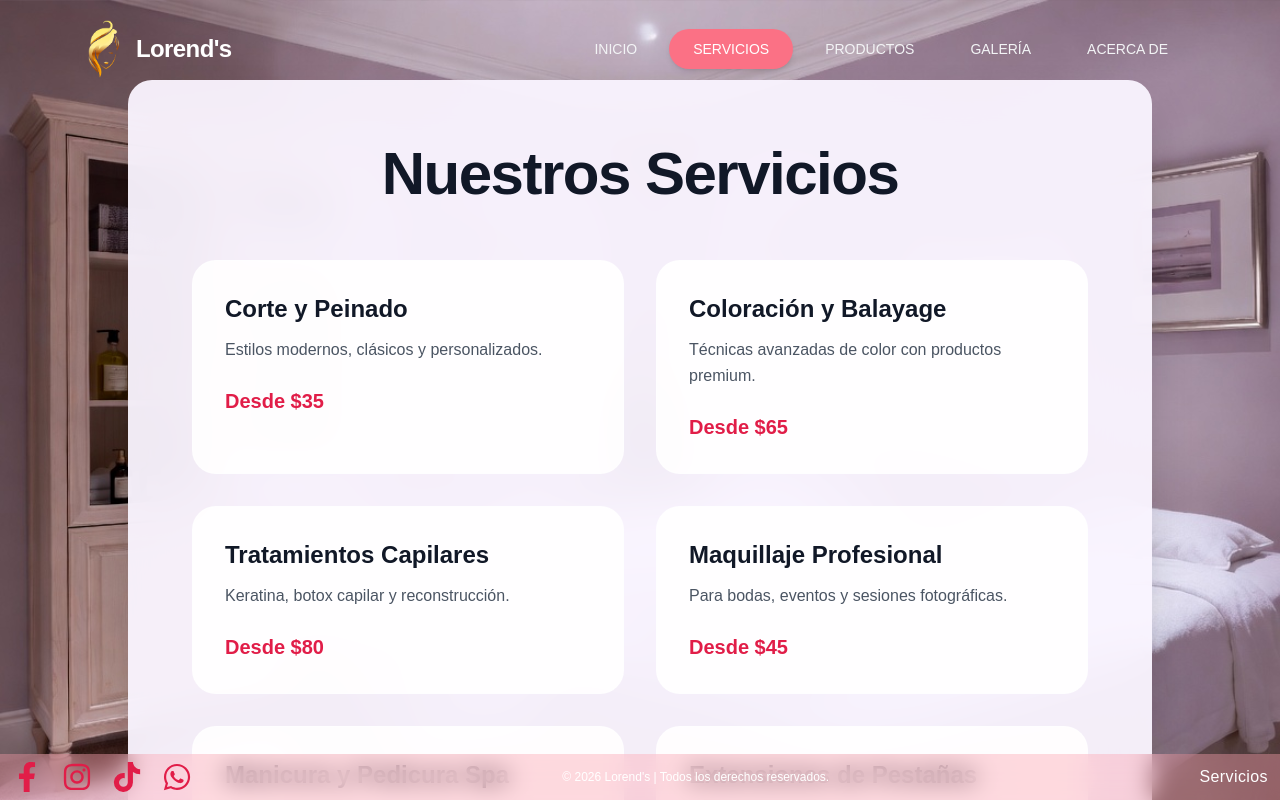
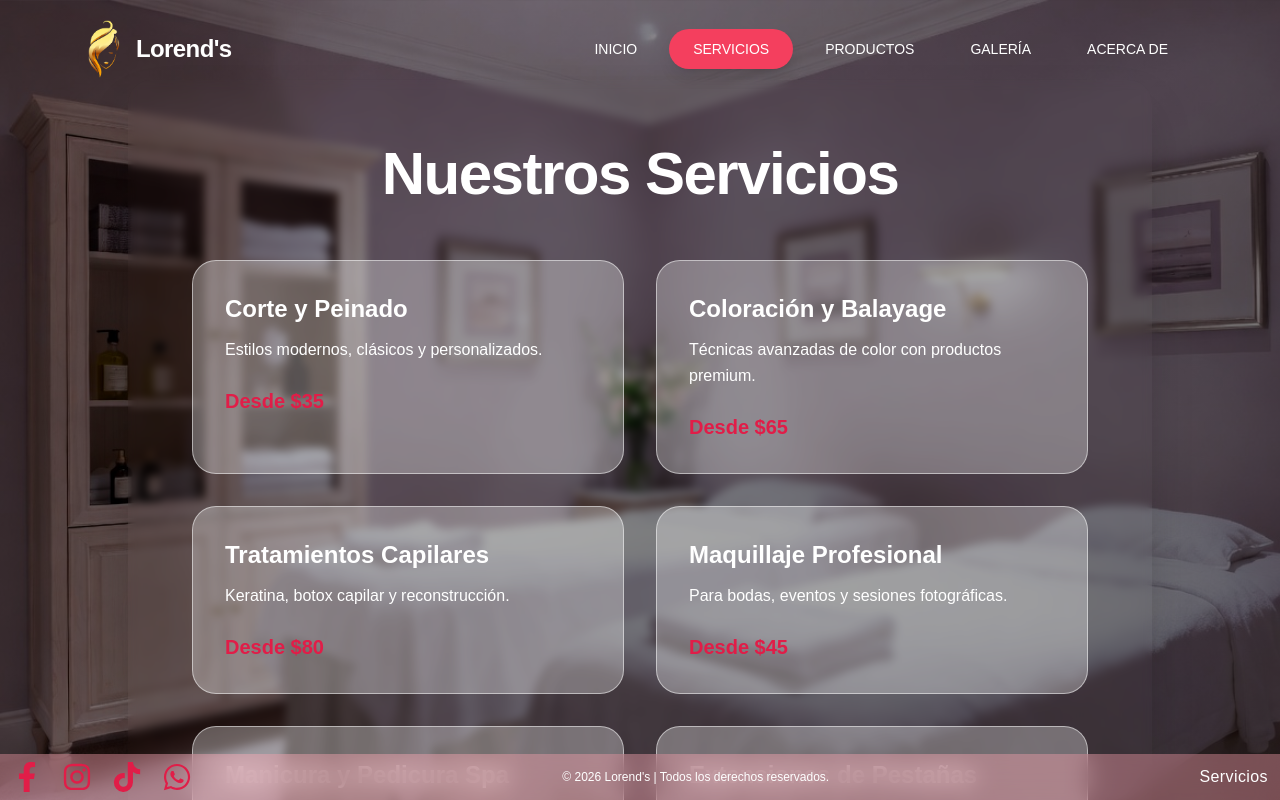
Before and after one commit to QuinteroVA/Gestion_salon_belleza, a React (Vite) app: page /servicios in a window 1280 px wide. Shown: the top 800 px of the page. Built offline with nearby package versions, Linux system fonts and the light colour scheme.

Commit message:
Actualización de páginas

```diff
--- a/src/components/Footer.tsx
+++ b/src/components/Footer.tsx
@@ -42,7 +42,7 @@ export default function Footer() {
           </div>
         </div>
         {/* Copyright */}
-        <div className="text-center text-white/100 text-xs">
+        <div className="text-center text-xs">
           © {new Date().getFullYear()} Lorend's | Todos los derechos reservados.
         </div>
         {/* Página actual */}
--- a/src/components/Header.tsx
+++ b/src/components/Header.tsx
@@ -60,7 +60,7 @@ export default function Header() {
         </div>
 
         {/* Navegación Desktop */}
-        <nav className="hidden md:flex items-center gap-2 text-white font-medium">
+        <nav className="hidden md:flex items-center gap-2 text-white">
           {navLinks.map((link) => {
               const isActive = location.pathname === link.path;
               return (
@@ -69,8 +69,8 @@ export default function Header() {
                   onClick={() => handleNavigation(link.path)}
                   className={`px-6 py-2.5 rounded-3xl font-medium text-sm transition-all duration-300
                     ${isActive
-                      ? 'bg-rose-400 text-white shadow-md'
-                      : 'text-gray-100 hover:bg-rose-100 hover:text-rose-600'
+                      ? 'bg-rose-500 text-white shadow-lg'
+                      : 'text-white hover:bg-rose-100 hover:text-rose-600'
                     }`}
                 >
                   {link.name}
@@ -82,15 +82,15 @@ export default function Header() {
           {/* Botón Hamburguesa */}
           <button
             onClick={() => setIsOpen(!isOpen)}
-            className="md:hidden p-3 text-gray-700 hover:bg-white/70 rounded-2xl transition-colors"
+            className="md:hidden p-3 text-white hover:bg-white/70 rounded-2xl transition-colors"
           >
-            {isOpen ? <X size={28} /> : <Menu size={28} />}
+            {isOpen ? <X size={25} /> : <Menu size={25} />}
           </button>
         </div>
 
       {/* Menú Mobile */}
       {isOpen && (
-        <div className="md:hidden bg-white/95 backdrop-blur-xl border-t border-white/30">
+        <div className="md:hidden bg-white/10 backdrop-blur-xs border-t border-white/30">
           <nav className="flex flex-col px-6 py-6 gap-2">
             {navLinks.map((link) => {
               const isActive = location.pathname === link.path;
@@ -101,7 +101,7 @@ export default function Header() {
                   className={`text-left px-6 py-4 rounded-2xl font-medium text-lg transition-all
                     ${isActive
                       ? 'bg-rose-600 text-white'
-                      : 'hover:bg-rose-50 text-gray-700'
+                      : 'hover:bg-rose-50 text-white'
                     }`}
                 >
                   {link.name}
--- a/src/components/Section.tsx
+++ b/src/components/Section.tsx
@@ -15,8 +15,8 @@ export default function Section({
 }: SectionProps) {
   return (
     <section id={id} className="min-h-screen py-20 px-6 scroll-mt-24">
-      <div className={`max-w-5xl mx-auto rounded-3xl ${bgColor} backdrop-blur-xl shadow-2xl p-10 md:p-16`}>
-        <h2 className="text-5xl md:text-6xl font-semibold text-center mb-14 text-gray-900 tracking-tight">
+      <div className={`max-w-5xl mx-auto rounded-3xl ${bgColor} backdrop-blur-sm shadow-2xl p-10 md:p-16`}>
+        <h2 className="text-5xl md:text-6xl font-semibold text-center mb-14 text-white tracking-tight">
           {title}
         </h2>
         {children}
--- a/src/index.css
+++ b/src/index.css
@@ -10,10 +10,6 @@ html {
 
 body {
   font-family: "Google Sans", sans-serif;
-  font-optical-sizing: auto;
-  font-weight: <weight>;
-  font-style: normal;
-  font-variation-settings: "GRAD" 0;
   margin: 0;
   padding: 0;
 }
--- a/src/pages/Gallery.tsx
+++ b/src/pages/Gallery.tsx
@@ -3,17 +3,14 @@ import Section from "../components/Section";
 export default function Gallery() {
   return (
     <div className="min-h-screen bg-cover bg-center bg-fixed" style={{ backgroundImage: "url('./image/gallery.jpg')" }} >
-      <Section id="gallery" title="Galería" bgColor="bg-amber-50/90">
+      <div className="absolute inset-0 bg-gradient-to-br from-black/40 via-black/50 to-black/60" />
+      <Section id="gallery" title="Galería" bgColor="bg-rose-1/10">
         <div className="grid grid-cols-1 md:grid-cols-2 lg:grid-cols-3 gap-6">
           {[1, 2, 3, 4, 5, 6].map((i) => (
-            <div
-              key={i}
-              className="overflow-hidden rounded-3xl shadow-lg group aspect-square"
-            >
-              <img
-                src={`/gallery-${i}.jpg`} alt={`Trabajo ${i}`}
-                className="w-full h-full object-cover group-hover:scale-110 transition-transform duration-700"
-              />
+            <div key={i}
+              className="overflow-hidden rounded-3xl shadow-lg group aspect-square">
+              <img src={`/gallery-${i}.jpg`} alt={`Trabajo ${i}`}
+                className="w-full h-full object-cover group-hover:scale-110 transition-transform duration-700" />
             </div>
           ))}
         </div>
--- a/src/pages/Home.tsx
+++ b/src/pages/Home.tsx
@@ -2,25 +2,23 @@ import Section from '../components/Section';
 
 export default function Home() {
   return (
-    <div
-      className="min-h-screen bg-cover bg-center bg-fixed"
-      style={{ backgroundImage: "url('./image/home.jpg')" }}
-    >
-      <Section id="home" title="Lorend's" bgColor="bg-rose-50/95">
-        <div className="max-w-3xl mx-auto text-center space-y-8">
-          <p className="text-xl md:text-2xl text-gray-700 font-medium leading-relaxed">
+    <div className="min-h-screen bg-cover bg-center bg-fixed"
+      style={{ backgroundImage: "url('./image/home.jpg')" }}>
+      <div className="absolute inset-0 bg-gradient-to-br from-black/40 via-black/50 to-black/60" />
+      <Section id="home" title="Lorend's" bgColor="bg-rose-1/10">
+        <div className="max-w-2xl mx-auto text-center space-y-8">
+          <p className="text-xl md:text-2xl text-white font-medium leading-relaxed">
             Un espacio donde la belleza se transforma en confianza.
             Experiencia premium en cuidado capilar, facial y estético.
           </p>
-
           <div className="flex flex-col sm:flex-row gap-4 justify-center pt-6">
             <a href="/servicios"
-              className="bg-rose-600 hover:bg-rose-700 text-white px-10 py-4 rounded-full font-semibold text-lg transition-all active:scale-95"
+              className="border-2 border-rose-300 hover:bg-rose-300 text-white hover:text-rose-700 px-10 py-4 rounded-full font-semibold text-lg transition-all"
             >
               Ver Servicios
             </a>
             <a href="/galeria"
-              className="border-2 border-gray-800 hover:bg-gray-900 hover:text-white px-10 py-4 rounded-full font-semibold text-lg transition-all"
+              className="border-2 border-rose-300 hover:bg-rose-300 text-white hover:text-rose-700 px-10 py-4 rounded-full font-semibold text-lg transition-all"
             >
               Ver Galería
             </a>
--- a/src/pages/Products.tsx
+++ b/src/pages/Products.tsx
@@ -11,9 +11,10 @@ export default function Products() {
   ];
 
   return (
-    <div className="min-h-screen bg-cover bg-center bg-fixed" style={{ backgroundImage: "url('./image/products.jpg')" }} >
-      <Section id="products" title="Productos Profesionales" bgColor="bg-white/95">
-        <p className="text-center text-lg text-gray-600 max-w-2xl mx-auto mb-12">
+    <div className="min-h-screen bg-cover bg-center bg-fixed" style={{ backgroundImage: "url('./image/products.jpg')" }}>
+      <div className="absolute inset-0 bg-gradient-to-br from-black/40 via-black/50 to-black/60" />
+      <Section id="products" title="Productos Profesionales" bgColor="bg-rose-1/10">
+        <p className="text-center text-lg text-white max-w-2xl mx-auto mb-12">
           Selección de productos premium utilizados en nuestro salón.
         </p>
 
@@ -21,7 +22,7 @@ export default function Products() {
           {products.map((product) => (
             <div
               key={product.id}
-              className="group bg-white rounded-3xl overflow-hidden shadow-lg hover:shadow-2xl transition-all duration-300 flex flex-col"
+              className="group bg-white/30 rounded-3xl overflow-hidden shadow-lg hover:shadow-2xl transition-all duration-300 flex flex-col"
             >
               <div className="h-64 overflow-hidden">
                 <img
@@ -32,8 +33,8 @@ export default function Products() {
               </div>
               <div className="p-8 flex flex-col flex-1">
                 <div className="uppercase text-xs tracking-widest text-rose-500 font-medium mb-2">{product.category}</div>
-                <h3 className="text-2xl font-semibold mb-3 text-gray-900">{product.name}</h3>
-                <p className="text-gray-600 flex-1 mb-6 leading-relaxed">{product.description}</p>
+                <h3 className="text-2xl font-semibold mb-3 text-white">{product.name}</h3>
+                <p className="text-white flex-1 mb-6 leading-relaxed">{product.description}</p>
 
                 <div className="flex items-center justify-between mt-auto">
                   <span className="text-3xl font-bold text-rose-600">{product.price}</span>
--- a/src/pages/Services.tsx
+++ b/src/pages/Services.tsx
@@ -11,16 +11,15 @@ export default function Services() {
   ];
 
   return (
-    <div
-      className="min-h-screen bg-cover bg-center bg-fixed"
-      style={{ backgroundImage: "url('./image/services.jpg')" }}
-    >
-      <Section id="services" title="Nuestros Servicios" bgColor="bg-purple-50/95">
+    <div className="min-h-screen bg-cover bg-center bg-fixed"
+      style={{ backgroundImage: "url('./image/services.jpg')" }}>
+      <div className="absolute inset-0 bg-gradient-to-br from-black/40 via-black/50 to-black/60" />
+      <Section id="services" title="Nuestros Servicios" bgColor="bg-rose-1/10">
         <div className="grid md:grid-cols-2 gap-8">
           {services.map((service, index) => (
-            <div key={index} className="bg-white/90 p-8 rounded-3xl hover:shadow-xl transition-all border border-white/50">
-              <h3 className="text-2xl font-semibold text-gray-900 mb-3">{service.name}</h3>
-              <p className="text-gray-600 leading-relaxed mb-6">{service.desc}</p>
+            <div key={index} className="bg-white/30 p-8 rounded-3xl hover:shadow-xl transition-all border border-white/50">
+              <h3 className="text-2xl font-semibold text-white mb-3">{service.name}</h3>
+              <p className="text-white leading-relaxed mb-6">{service.desc}</p>
               <p className="text-rose-600 font-semibold text-xl">{service.price}</p>
             </div>
           ))}
```
Also changed, not shown: src/pages/About.tsx (+13 -13 lines).
